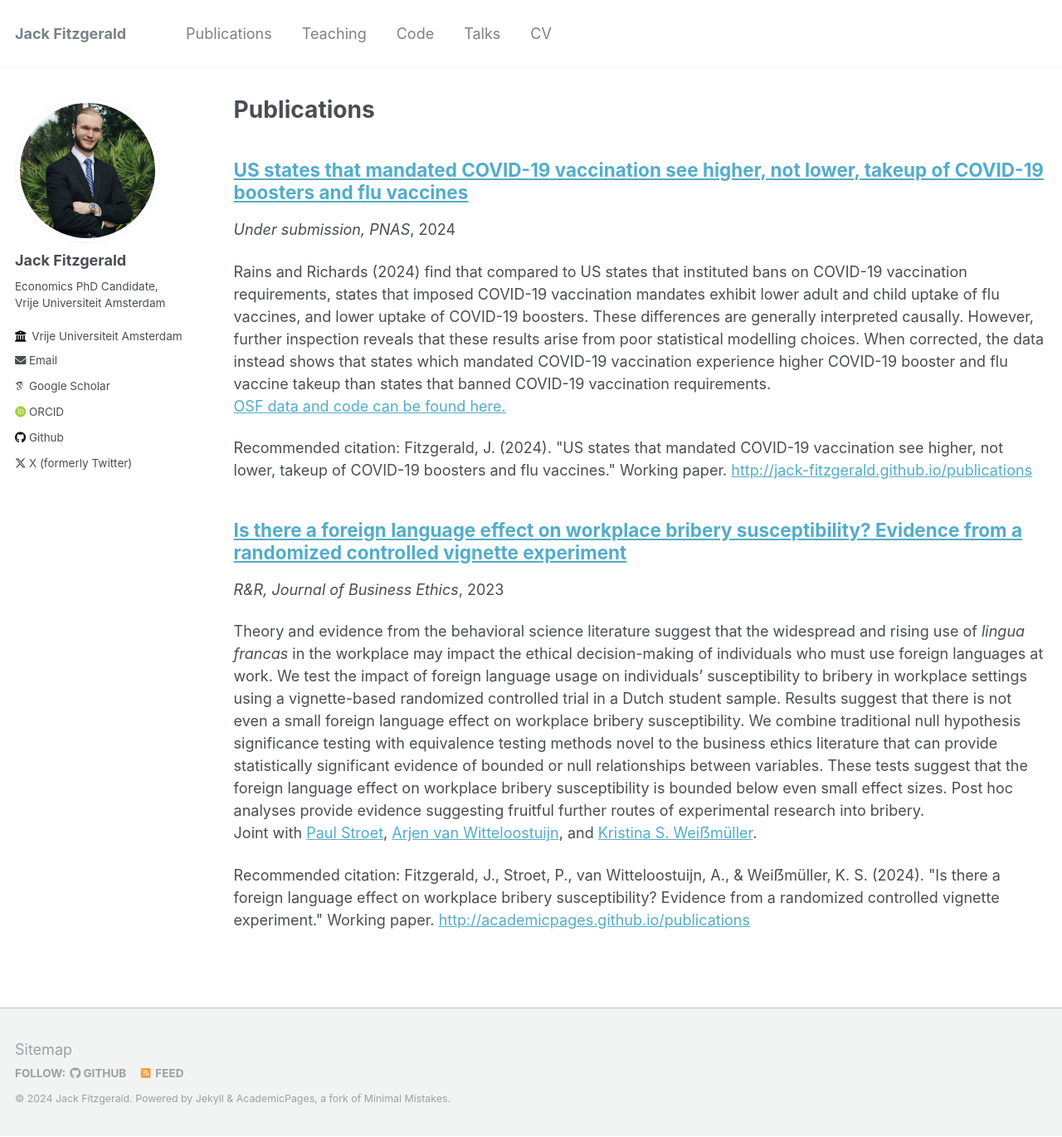
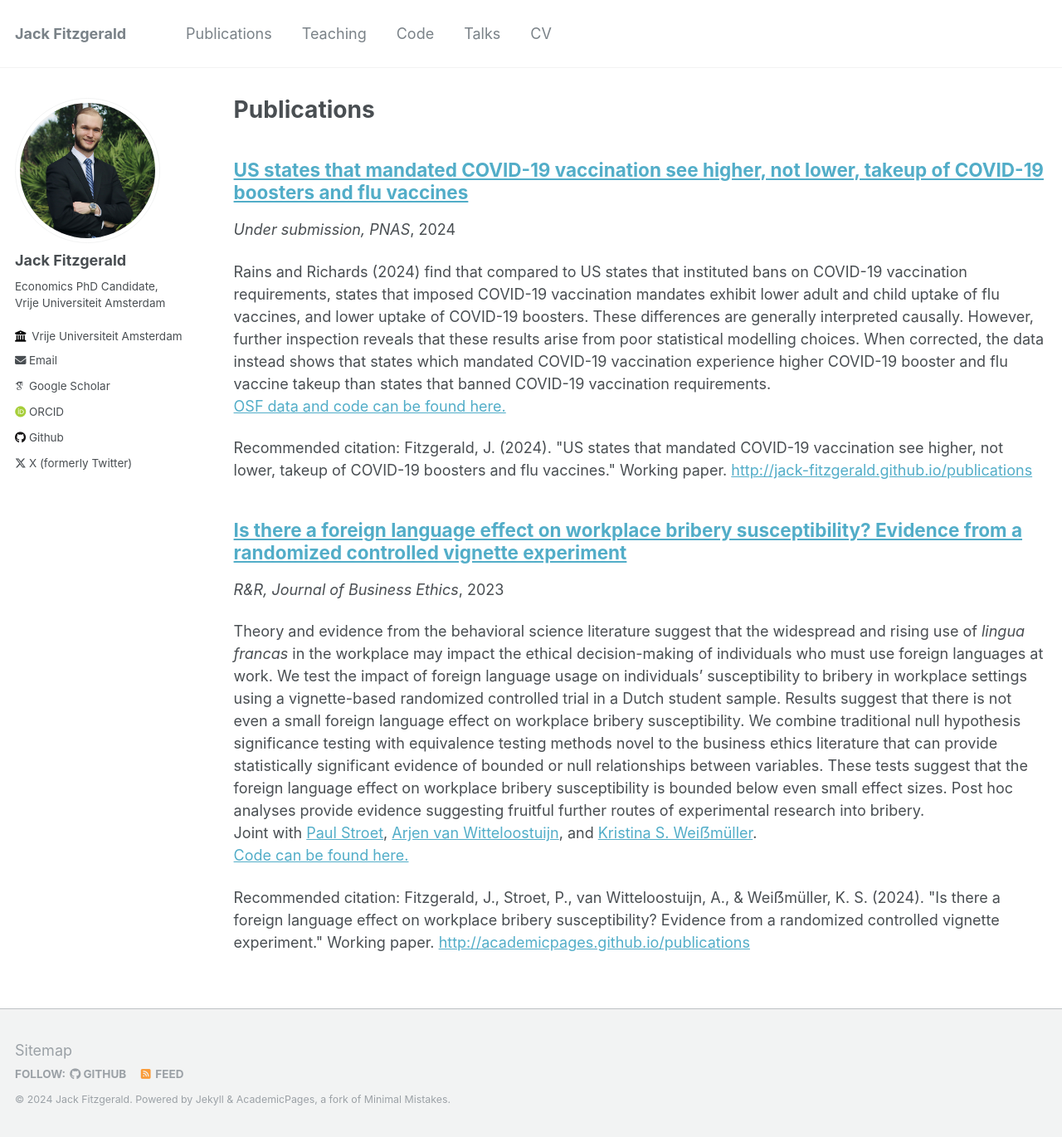
Before and after one commit to jack-fitzgerald/jack-fitzgerald.github.io, a Jekyll site: the page built from _pages/publications.md, in a window 1280 px wide and 1370 px high. Shown: the whole window at 83% size. Built offline with Jekyll 4.4.1, drawn with Linux system fonts in a browser that asks for light colours; some web fonts are replaced.

Commit message:
Update FLE-bribery.md

```diff
--- a/_publications/FLE-bribery.md
+++ b/_publications/FLE-bribery.md
@@ -1,7 +1,7 @@
 ---
 title: "Is there a foreign language effect on workplace bribery susceptibility? Evidence from a randomized controlled vignette experiment"
 collection: publications
-excerpt: 'Theory and evidence from the behavioral science literature suggest that the widespread and rising use of <i>lingua francas</i> in the workplace may impact the ethical decision-making of individuals who must use foreign languages at work. We test the impact of foreign language usage on individuals’ susceptibility to bribery in workplace settings using a vignette-based randomized controlled trial in a Dutch student sample. Results suggest that there is not even a small foreign language effect on workplace bribery susceptibility. We combine traditional null hypothesis significance testing with equivalence testing methods novel to the business ethics literature that can provide statistically significant evidence of bounded or null relationships between variables. These tests suggest that the foreign language effect on workplace bribery susceptibility is bounded below even small effect sizes. Post hoc analyses provide evidence suggesting fruitful further routes of experimental research into bribery.<br>Joint with [Paul Stroet]([url](https://paulstroet.netlify.app/)), [Arjen van Witteloostuijn]([url](https://research.vu.nl/en/persons/arjen-van-witteloostuijn)), and [Kristina S. Weiẞmüller]([url](https://www.ksweissmueller.com/)).'
+excerpt: 'Theory and evidence from the behavioral science literature suggest that the widespread and rising use of <i>lingua francas</i> in the workplace may impact the ethical decision-making of individuals who must use foreign languages at work. We test the impact of foreign language usage on individuals’ susceptibility to bribery in workplace settings using a vignette-based randomized controlled trial in a Dutch student sample. Results suggest that there is not even a small foreign language effect on workplace bribery susceptibility. We combine traditional null hypothesis significance testing with equivalence testing methods novel to the business ethics literature that can provide statistically significant evidence of bounded or null relationships between variables. These tests suggest that the foreign language effect on workplace bribery susceptibility is bounded below even small effect sizes. Post hoc analyses provide evidence suggesting fruitful further routes of experimental research into bribery.<br>Joint with [Paul Stroet]([url](https://paulstroet.netlify.app/)), [Arjen van Witteloostuijn]([url](https://research.vu.nl/en/persons/arjen-van-witteloostuijn)), and [Kristina S. Weiẞmüller]([url](https://www.ksweissmueller.com/)).<br>[Code can be found here.](https://doi.org/10.17605/OSF.IO/Y3NQ7)'
 date: 2023-11-24
 venue: 'R&R, <i>Journal of Business Ethics</i>'
 paperurl: 'http://academicpages.github.io/publications'
```
